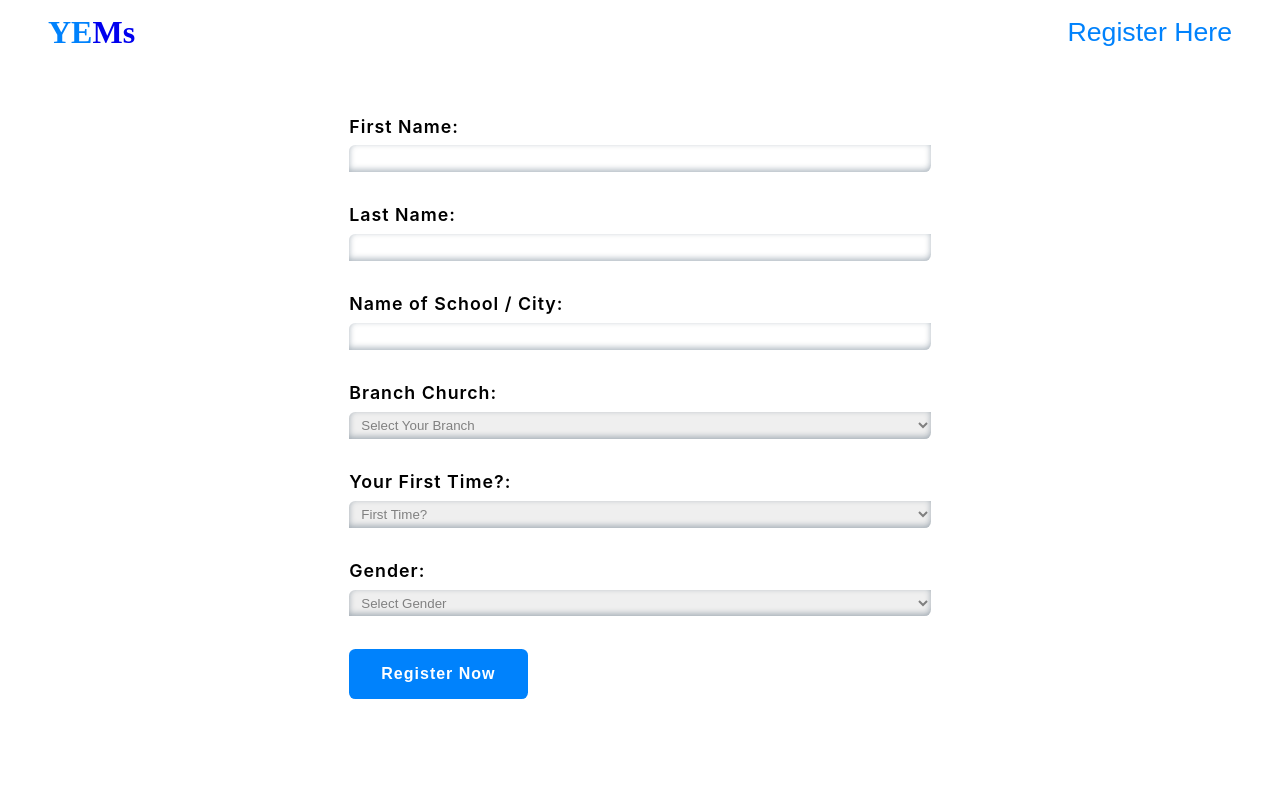
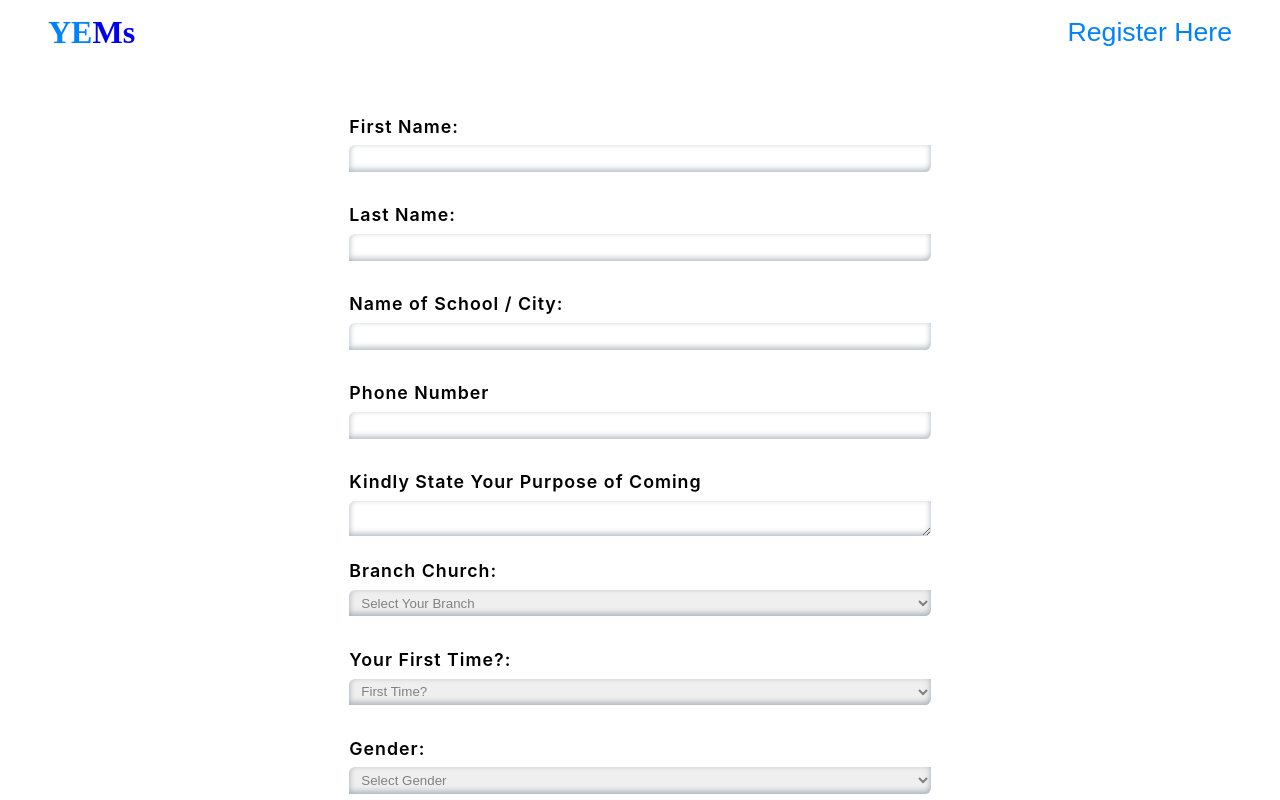
Before and after one commit to Ifenna-Pascal/Yems_Camp_Meeting-Design, a React (Create React App) app: page /register in a window 1280 px wide. Shown: the top 800 px of the page. Built offline with nearby package versions, Linux system fonts and the light colour scheme.

Commit message:
added changes

```diff
--- a/src/Components/Register/Registers.js
+++ b/src/Components/Register/Registers.js
@@ -1,5 +1,6 @@
 import React, { useState, useEffect } from 'react';
 import { Link, useHistory } from 'react-router-dom';
+import { query, where } from '@firebase/firestore';
 import { Heading, NavContainer, NavContent, NavLeft, NavCenter } from '../Nav/style';
 import Twos from '../Two_By_To/Twos';
 import { Form, FormWrapper, But } from './style';
@@ -34,8 +35,11 @@ function Registers() {
         gender: '',
         branch: '',
         school: '',
+        phone: '',
+        purpose: '',
     };
     const [input, setInput] = useState(initialDoc);
+    const [message, setMessage] = useState('');
     const [loading, setLoading] = useState(false);
     const handleChange = (e) => {
         setInput({
@@ -43,9 +47,21 @@ function Registers() {
             [e.target.name]: e.target.value,
         });
     };
+    const find_user_exists = () => {
+        const user = query(colRef, where('firstname', '==', input.firstname));
+        return user;
+    };
     const handleSubmit = (e) => {
         e.preventDefault();
         setLoading(true);
+        const user = find_user_exists();
+        if (user) {
+            setMessage('You are already registered.');
+            setInput(initialDoc);
+            setTimeout(() => {
+                history.push('/');
+            }, 5000);
+        } else {
             addDoc(colRef, input)
                 .then((e) => {
                     setLoading(false);
@@ -57,12 +73,27 @@ function Registers() {
                 .catch((err) => {
                     console.log(err);
                 });
+        }
     };
     return (
         <>
             <RegNav required />
             <Twos>
                 <FormWrapper>
+                    {message ? (
+                        <p
+                            style={{
+                                height: '90vh',
+                                display: 'flex',
+                                justifyContent: 'center',
+                                alignItems: 'center',
+                                fontSize: '2rem',
+                            }}
+                        >
+                            {' '}
+                            {message}{' '}
+                        </p>
+                    ) : (
                         <Form onSubmit={handleSubmit}>
                             <div>
                                 <label>First Name:</label>
@@ -86,7 +117,33 @@ function Registers() {
                             </div>
                             <div>
                                 <label>Name of School / City:</label>
-                            <input type="text" name="school" value={input.school} onChange={handleChange} required />
+                                <input
+                                    type="text"
+                                    name="school"
+                                    value={input.school}
+                                    onChange={handleChange}
+                                    required
+                                />
+                            </div>
+                            <div>
+                                <label>Phone Number</label>
+                                <input
+                                    type="number"
+                                    name="phone"
+                                    value={input.phone}
+                                    onChange={handleChange}
+                                    required
+                                />
+                            </div>
+                            <div>
+                                <label>Kindly State Your Purpose of Coming</label>
+                                <textarea
+                                    cols="4"
+                                    rows="8"
+                                    name="purpose"
+                                    value={input.purpose}
+                                    onChange={handleChange}
+                                />
                             </div>
                             <div>
                                 <label>Branch Church:</label>
@@ -132,6 +189,7 @@ function Registers() {
                                 <But type="submit">{loading ? 'Registering....' : 'Register Now'}</But>
                             </div>
                         </Form>
+                    )}
                 </FormWrapper>
             </Twos>
             <Footer />
--- a/src/Components/Register/style.js
+++ b/src/Components/Register/style.js
@@ -39,9 +39,21 @@ export const Form = styled.form`
             font-size: ${px2vw(19, 414)};
             border-radius: 0.4rem 0 0.4rem 0;
         }
+        textarea {
+            width: 100%;
+            height: ${px2vw(55, 414)};
+            padding: 0.4rem 1rem;
+            border: none;
+            color: gray;
+            box-shadow: rgba(50, 50, 93, 0.25) 0px 50px 100px -20px, rgba(0, 0, 0, 0.3) 0px 30px 60px -30px,
+                rgba(10, 37, 64, 0.35) 0px -2px 6px 0px inset;
+            outline: none;
+            font-size: ${px2vw(19, 414)};
+            border-radius: 0.4rem 0 0.4rem 0;
+        }
         select {
             width: 100%;
-            height: ${px2vw(50, 414)};
+            height: ${px2vw(40, 414)};
             padding: 0 0.5rem;
             border: none;
             color: gray;
@@ -66,6 +78,10 @@ export const Form = styled.form`
                 font-size: ${px2vw(15, 1440)};
                 height: ${px2vw(30, 1440)};
             }
+            textarea {
+                font-size: ${px2vw(15, 1440)};
+                height: ${px2vw(40, 1440)};
+            }
             select {
                 font-size: ${px2vw(15, 1440)};
                 height: ${px2vw(30, 1440)};
--- a/src/Pages/admin.js
+++ b/src/Pages/admin.js
@@ -85,6 +85,8 @@ function Admin() {
                             <th>Gender</th>
                             <th> School </th>
                             <th>Branch</th>
+                            <th>Phone Number</th>
+                            <th>Purpose</th>
                             <th>First Timer</th>
                         </thead>
                         <tbody>
@@ -97,6 +99,8 @@ function Admin() {
                                     <td>{book.gender}</td>
                                     <td>{book.school}</td>
                                     <td>{book.branch}</td>
+                                    <td>{book.phone}</td>
+                                    <td>{book.purpose}</td>
                                     <td>{book.first_time}</td>
                                 </tr>
                             ))}
```
Lines whose indentation alone changed are shown as unchanged.
